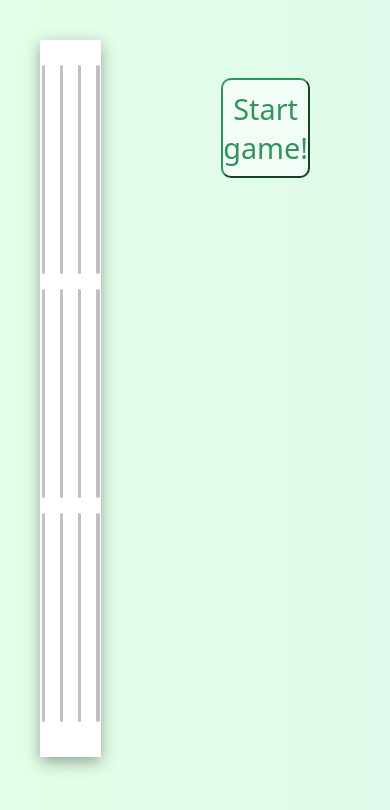
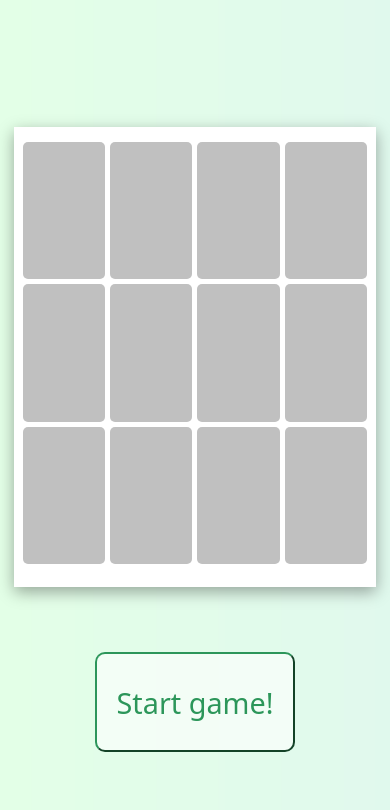
Before and after one commit to NataliaGie/Memory-Game, a React (Create React App) app: page / in a window 390 px wide. Shown: the top 810 px of the page. Built offline with nearby package versions, Linux system fonts and the light colour scheme.

Commit message:
Adding media queries

```diff
--- a/src/App.tsx
+++ b/src/App.tsx
@@ -91,8 +91,6 @@ function App() {
     }, 1000);
   }, [cards]);
 
-  console.log(cards);
-
   return (
     <>
       <GlobalStyle />
@@ -112,8 +110,8 @@ function App() {
                   cardName={card.name} />
                 )})
               :
-              cards.map(() => {
-                return <CardPlaceholder />
+              cards.map((item, index) => {
+                return <CardPlaceholder key={index} />
               })}
           </BoardGrid>
         </BoardWrapper>
--- a/src/AppStyles.ts
+++ b/src/AppStyles.ts
@@ -8,14 +8,43 @@ export const AppWrapper = styled.div`
     flex-direction: row;
     justify-content: center;
     background-image: url(${background});
+    background-size: cover;
+
+    @media (max-width: 1050px) {
+        flex-direction: column;
+    }
 `
 
 export const BoardWrapper = styled.div`
-    margin: 40px;
-    height: 85vh;
+    margin: 40px 0 40px 80px;
+    height: 650px;
     width: 55vw;
     box-shadow: rgba(0, 0, 0, 0.35) 0px 5px 15px;
     background-color: white;
+
+    @media (max-width: 1350px) {
+        width: 65vw;
+    }
+
+    @media (max-width: 1050px) {
+        margin: 70px auto 20px;
+    }
+
+    @media (max-width: 910px) {
+        width: 70vw;
+        margin: 70px auto 30px;
+    }
+
+    @media (max-width: 720px) {
+        width: 85vw;
+        height: 550px;
+    }
+
+    @media (max-width: 550px) {
+        width: 93vw;
+        height: 460px;
+    }
+
 `
 
 export const BoardGrid = styled.div`
@@ -29,4 +58,12 @@ export const BoardGrid = styled.div`
     grid-gap: 15px;
     justify-items: center;
     align-items: center;
+
+    @media (max-width: 1350px) {
+        padding-top: 15px;
+    }
+
+    @media (max-width: 540px) {
+        grid-gap: 5px;
+    }
 `
--- a/src/components/Modal/ModalStyles.ts
+++ b/src/components/Modal/ModalStyles.ts
@@ -11,25 +11,49 @@ const buttonLightBlue = '#68b9d4';
 export const ModalWrapper = styled.div<Props>`
     position: absolute;
     width: 100vw;
-    height: 100vh;
+    height: 100%;
     background-color: rgba(0, 0, 0, 0.5);
     display: ${props => props.isOpen ? 'inline-block' : 'none'};
 `
 
 export const ModalWindow = styled.div`
-    margin: 12% auto 0;
-    width: 35%;
-    height: 48%;
+    margin: 28vh auto 0;
+    width: 500px;
+    height: 350px;
     background-color: white;
     background-image: url(${winBackgr});
     border-radius: 25px;
     background-size: cover;
     text-align: center;
+
+    @media (max-width: 870px) {
+        width: 400px;
+        height: 290px;
+    }
+
+    @media (max-width: 540px) {
+        width: 300px;
+        height: 250px;
+    }
+
+    @media (max-width: 370px) {
+        width: 200px;
+
+    }
 `
 
 export const ModalMessage = styled.p`
-    padding-top: 28%;
+    padding-top: 20%;
     font-size: 2.25rem;
+
+    @media (max-width: 870px) {
+        font-size: 2rem;
+    }
+
+    @media (max-width: 540px) {
+        padding-top: 25%;
+        font-size: 1.9rem;
+    }
 `
 
 export const ModalButton = styled.button`
@@ -38,15 +62,25 @@ export const ModalButton = styled.button`
     cursor: pointer;
     font-size: 1.25rem;
     text-align: center;
-    margin-top: 60px;
+    margin-top: 100px;
     background-color: transparent;
     border-radius: 10px;
     border-color: ${buttonDarkBlue};
     color: ${buttonDarkBlue};
 
-    &:hover {
+    &:hover,
+    &:active {
         color: white;
         background-color: ${buttonLightBlue};
         border-color: ${buttonLightBlue};
     }
+
+    @media (max-width: 540px) {
+        margin-top: 80px;
+    }
+
+    @media (max-width: 370px) {
+        margin-top: 60px;
+        width: 75px;
+    }
 `
--- a/src/components/StartGameButton/StartGameButtonStyles.ts
+++ b/src/components/StartGameButton/StartGameButtonStyles.ts
@@ -6,7 +6,7 @@ const buttonLightGreen = '#79c79b';
 export const GameButton = styled.button`
     width: 200px;
     height: 100px;
-    margin: 20% 80px;
+    margin: 45vh auto 0;
     cursor: pointer;
     background-color: rgba(255, 255, 255, 0.6);
     border-radius: 10px;
@@ -14,7 +14,16 @@ export const GameButton = styled.button`
     border-color: ${buttonDarkGreen};
     color: ${buttonDarkGreen};
 
-    &:hover {
+    @media (max-width: 1050px) {
+        margin: 20px auto;
+    }
+
+    @media (max-width: 910px) {
+        margin: 35px auto;
+    }
+
+    &:hover,
+    &:active {
         color: white;
         background-color: ${buttonLightGreen};
         border-color: ${buttonLightGreen};
```
Also changed, not shown: 1 other file (tests, documents, lock files or other folders).
